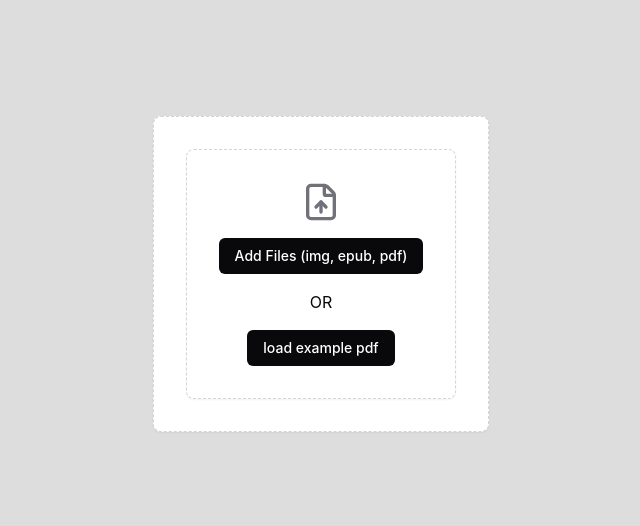
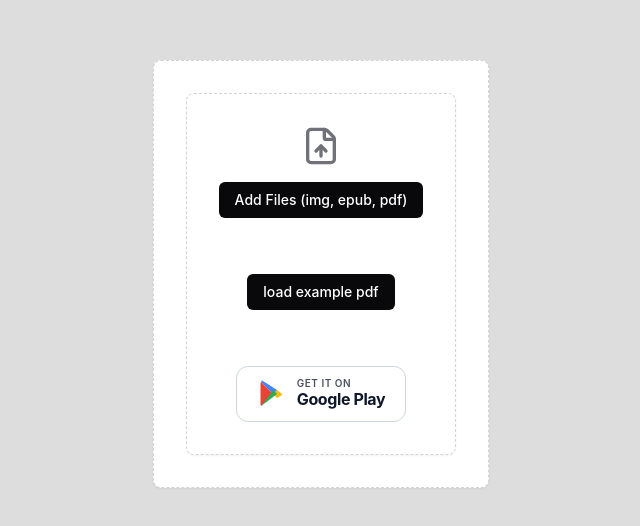
Before and after one commit to albertincx/practice-book-app, a React (Vite) app: page / in a window 1280 px wide. Shown: the part 126-652 px from the top of the page, without its empty margins (319-959 px from the left). Built offline with nearby package versions, Linux system fonts and the light colour scheme.

Commit message:
google play btn added

```diff
--- a/src/App.tsx
+++ b/src/App.tsx
@@ -1618,6 +1618,34 @@ function App() {
     console.log(touchAction)
 
     const hasBook = Boolean(pdf || epubDoc || imageDoc)
+    const renderGpBtn = () => {
+        return (
+            <a href="https://play.google.com/store/apps/details?id=dev.safiullin.practicebookapp"
+               target="_blank"
+               rel="noopener noreferrer"
+               className="inline-flex items-center gap-3 px-5 py-2.5 rounded-xl border transition-all duration-200
+          bg-white text-slate-900 border-slate-300 hover:bg-slate-50 hover:shadow-md
+          dark:bg-slate-950 dark:text-white dark:border-slate-800 dark:hover:bg-slate-900">
+                <svg className="w-7 h-7 flex-shrink-0" viewBox="0 0 24 24">
+                    <path fill="#EA4335"
+                          d="M3.609 1.814L13.792 12 3.61 22.186c-.381-.23-.61-.643-.61-1.135V2.949c0-.492.229-.905.609-1.135z"/>
+                    <path fill="#FBBC04"
+                          d="M17.156 8.636l-3.364 3.364 3.364 3.364 3.824-2.185c.801-.458.801-1.206 0-1.664l-3.824-2.879z"/>
+                    <path fill="#4285F4"
+                          d="M3.609 1.814l10.183 10.186 3.364-3.364L4.697.551c-.427-.244-.925-.236-1.088 1.263z"/>
+                    <path fill="#34A853" d="M3.61 22.186l13.546-10.186-3.364-3.364L3.609 22.186z"/>
+                </svg>
+                <div className="flex flex-col text-left leading-tight">
+    <span className="text-[10px] uppercase tracking-wider font-semibold opacity-75">
+      GET IT ON
+    </span>
+                    <span className="text-base font-bold tracking-tight -mt-0.5">
+      Google Play
+    </span>
+                </div>
+            </a>
+        )
+    }
 
     return (
         <div
@@ -1689,6 +1717,7 @@ function App() {
                                 t={t}
                                 loadBooks={loadBooks}
                                 loadPdfFromUrl={loadPdfFromUrl}
+                                renderGpBtn={renderGpBtn}
                             />
                         </div>
                     ) : (
@@ -1868,6 +1897,7 @@ function App() {
                                 {/* @ts-ignore */}
                                 mode = {__MODE__}
                             </p>
+                            {renderGpBtn()}
                             <div className="mt-4 overflow-y-auto flex-1 pr-1 space-y-3">
                                 <ThemeButtons
                                     options={[
--- a/src/components/NoPdf.tsx
+++ b/src/components/NoPdf.tsx
@@ -5,6 +5,7 @@ import {useState} from "react";
 
 interface IProps {
     t: any; // объект переводов
+    renderGpBtn: any; // объект переводов
     loadBooks: (files: FileList | File[]) => void;
     loadPdfFromUrl: (url: string, fileName?: string) => void;
 }
@@ -13,6 +14,7 @@ export default function NoPdf({
                                   t,
                                   loadBooks,
                                   loadPdfFromUrl,
+                                  renderGpBtn,
                               }: IProps) {
 
 
@@ -67,7 +69,7 @@ export default function NoPdf({
                     }}
                 />
             </label>
-            <div>OR</div>
+            <div className={'text-white dark:text-black'}>OR</div>
             <label
                 className="inline-flex cursor-pointer items-center justify-center rounded-md bg-zinc-950 px-4 py-2 text-sm font-medium text-white active:scale-95"
                 onClick={() => {
@@ -77,6 +79,8 @@ export default function NoPdf({
             >
                 {t.addExPdf}
             </label>
+            <div className={'text-white dark:text-black'}>OR</div>
+            {renderGpBtn()}
         </div>
     )
 }
```
